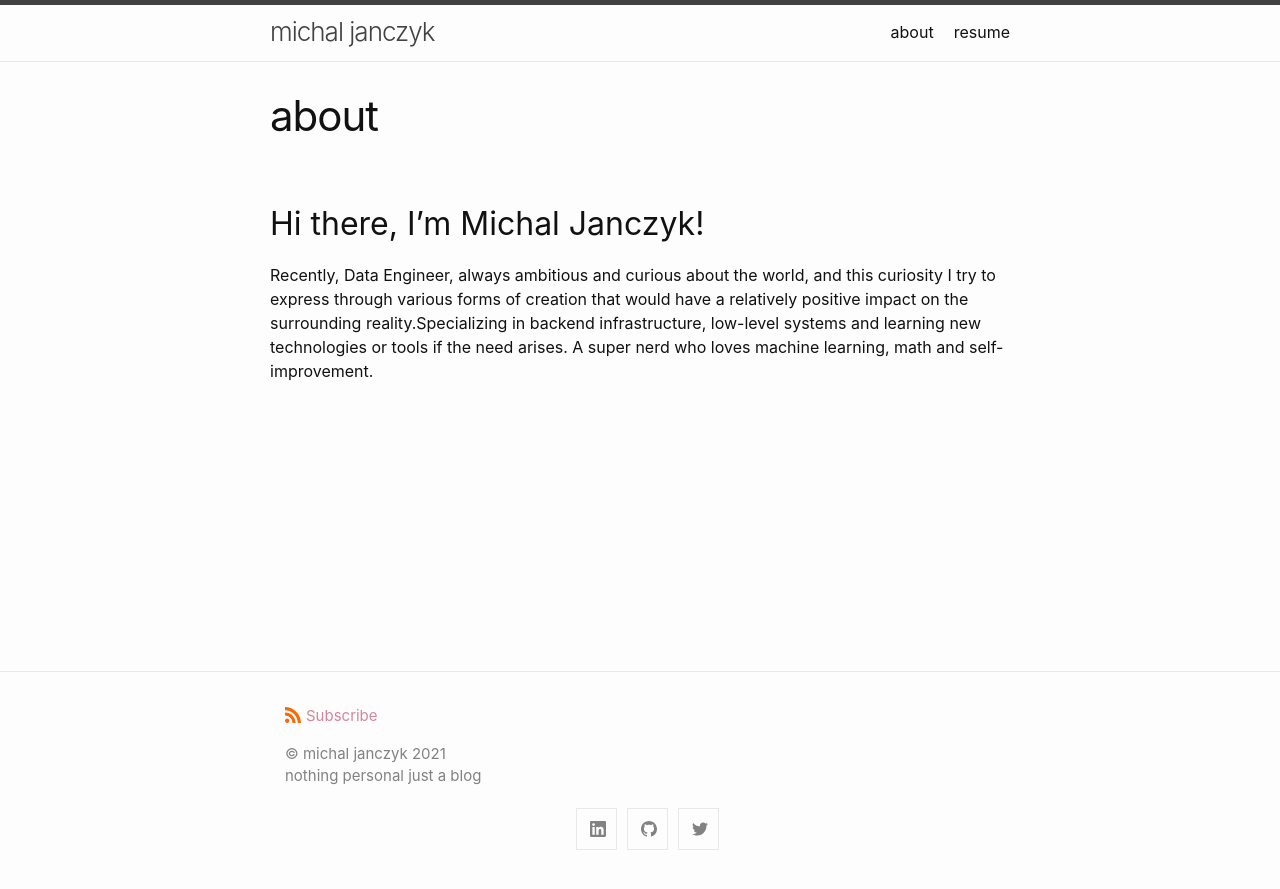
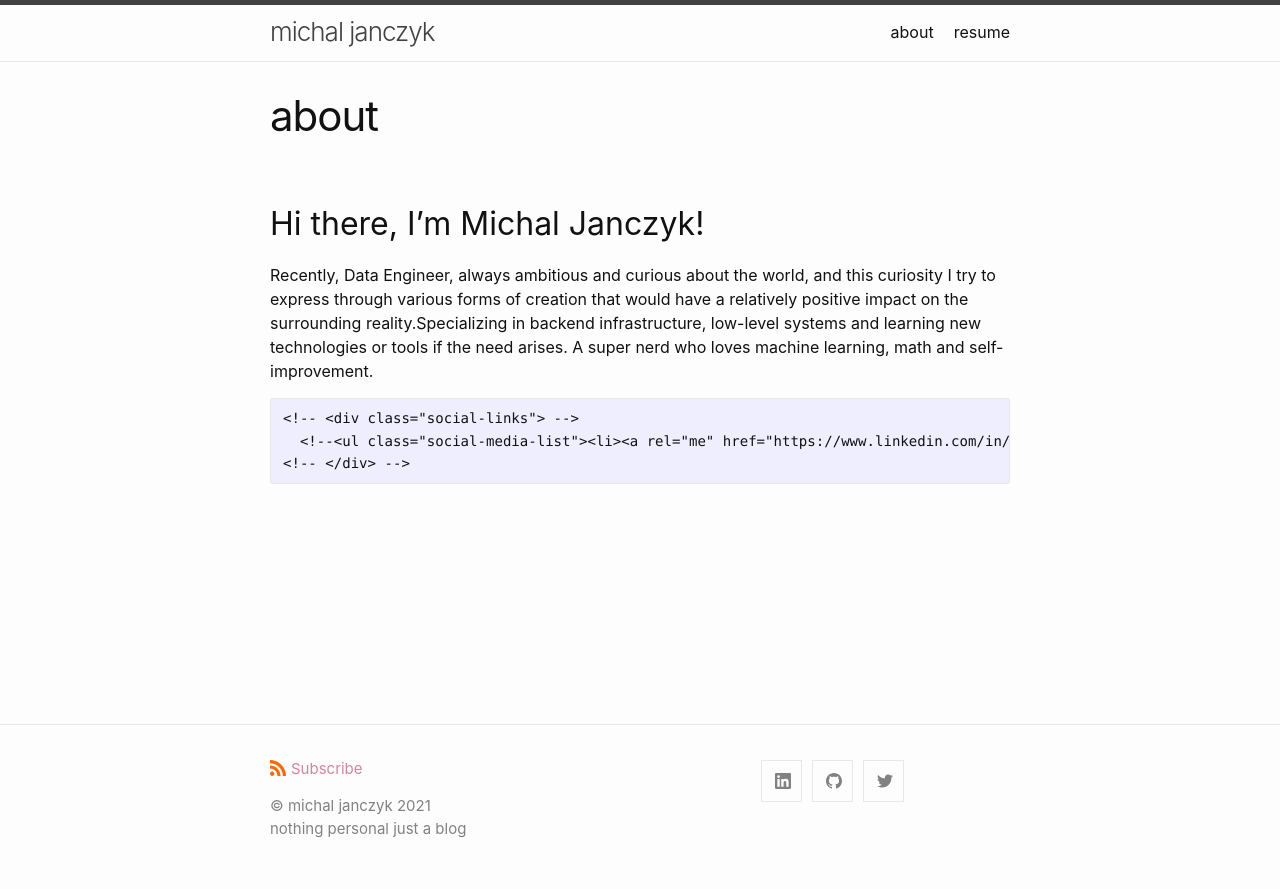
Before and after one commit to michal0janczyk/michaljanczyk.github.io, a Jekyll site: the page built from _pages/about.markdown, in a window 1280 px wide. Shown: the top 889 px of the page. Built offline with Jekyll 4.4.1, drawn with Linux system fonts in a browser that asks for light colours.

Commit message:
Footer Update

```diff
--- a/_includes/footer.html
+++ b/_includes/footer.html
@@ -24,12 +24,9 @@
           {%- endif %}
         </ul>
       {%- endif %}
-      <!-- </div> -->
-      <!-- <div class="footer-col"> -->
+      </div>
+      <div class="footer-col">
         <!-- <p>{{ site.description | escape }}</p> -->
-        <!-- {%- include social.html -%} -->
-      <!-- </div> -->
-        <div class="social-links">
         {%- include social.html -%}
       </div>
     </div>
--- a/_pages/about.markdown
+++ b/_pages/about.markdown
@@ -5,3 +5,7 @@ permalink: /about/
 ---
 ## Hi there, I'm Michal Janczyk!
 Recently, Data Engineer, always ambitious and curious about the world, and this curiosity I try to express through various forms of creation that would have a relatively positive impact on the surrounding reality.Specializing in backend infrastructure, low-level systems and learning new technologies or tools if the need arises. A super nerd who loves machine learning, math and self-improvement.
+
+    <!-- <div class="social-links"> -->
+      <!-- {%- include social.html -%} -->
+    <!-- </div> -->
```
